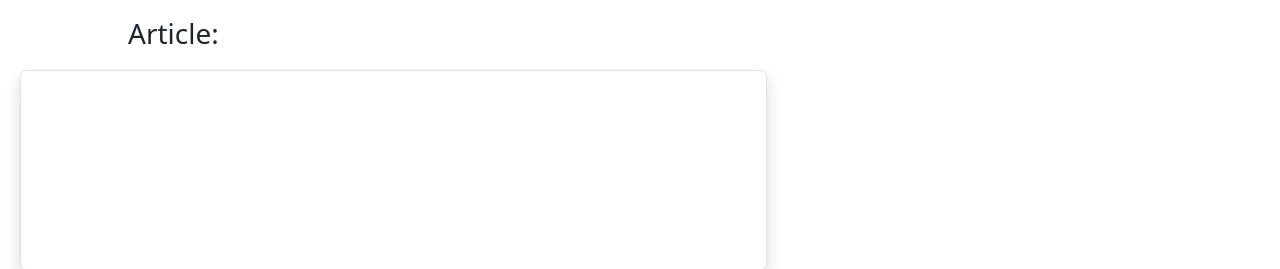
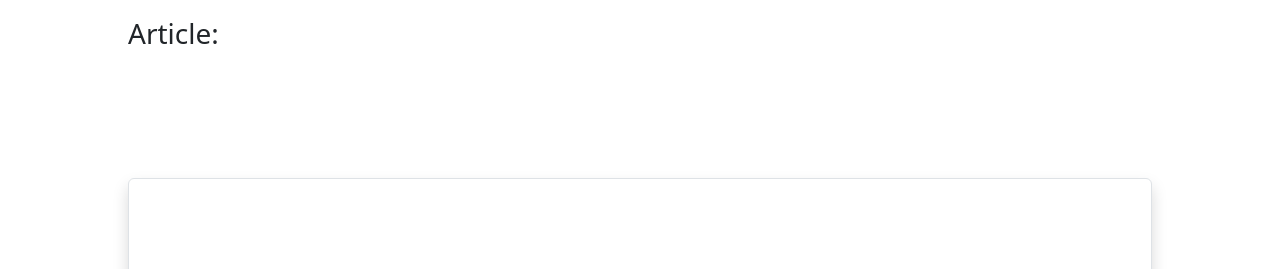
Before and after one commit to rupanjalisaha/blogger-management-system, a React (Create React App) app: page /writeBlogs in a window 1280 px wide. Shown: the part 531-800 px from the top of the page. Built offline with nearby package versions, Linux system fonts and the light colour scheme; sample sign-in values are in the browser's storage.

Commit message:
changes committed

```diff
--- a/src/Blogs/ViewBlogById.js
+++ b/src/Blogs/ViewBlogById.js
@@ -49,7 +49,7 @@ function ViewBlogById() {
   };
 
   const formatDate = (postCreatedAt) => {
-    const formatted = new Date(postCreatedAt).toLocaleString();
+    const formatted = new Date(postCreatedAt+"Z").toLocaleString();
 
     console.log(formatted);
     return formatted;
--- a/src/Blogs/ViewBlogByUserName.js
+++ b/src/Blogs/ViewBlogByUserName.js
@@ -254,7 +254,7 @@ function ViewBlogByUserName() {
     return past.toLocaleDateString();
   };
   const formatDate = (postCreatedAt) => {
-    const formatted = new Date(postCreatedAt).toLocaleString();
+    const formatted = new Date(postCreatedAt + "Z").toLocaleString();
 
     console.log(formatted);
     return formatted;
@@ -546,14 +546,16 @@ function ViewBlogByUserName() {
                               >
                                 {timeAgo(c.createdAt)}
                               </p>
+                              <span title="Only for premium users">
                               <button
-                              title="only for premium users"
-                      disabled="true"
+                                title="only for premium users"
+                                disabled="true"
                                 className="btn p-1 btn-outline-primary mt-2"
                                 style={{ marginLeft: "10%" }}
                               >
                                 Reply
                               </button>
+                              </span>
                               {(post.writerUsername ===
                                 localStorage.getItem("username") ||
                                 localStorage.getItem("username") ===
--- a/src/Blogs/WritingBlogsNew.js
+++ b/src/Blogs/WritingBlogsNew.js
@@ -325,19 +325,18 @@ export default function BlogPage() {
           editor={editor}
           id="postBody"
           value={postBody}
-          role="textbox"
           aria-multiline="true"
-          className="col-md-7 offset-md-3 border rounded p-3 shadow"
+          className="border rounded p-3 shadow"
           minLength={1000}
           maxLength={5000}
           required
           aria-label="Blog content editor"
           style={{
             minHeight: "200px",
-            marginLeft: "100px",
+            margin: "10%",
+            width: "80%",
             border: "1px solid gray",
             padding: "10px",
-            margin: "20px",
           }}
         />
 
@@ -373,7 +372,6 @@ export default function BlogPage() {
           className="p-2 border rounded row"
           style={{
             whiteSpace: "break-spaces",
-            textAlign: "left",
             marginLeft: "8%",
             width: "85%",
             backgroundColor: "lightslategray",
```
